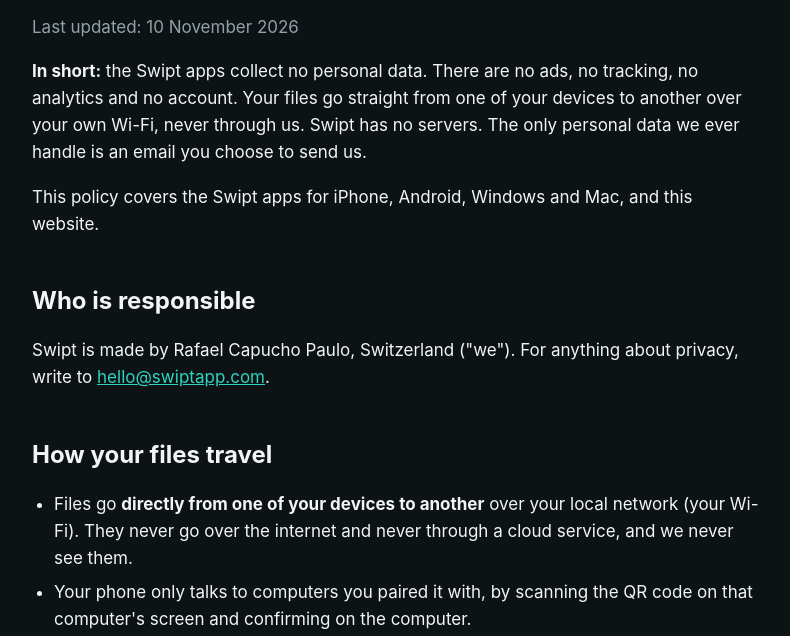
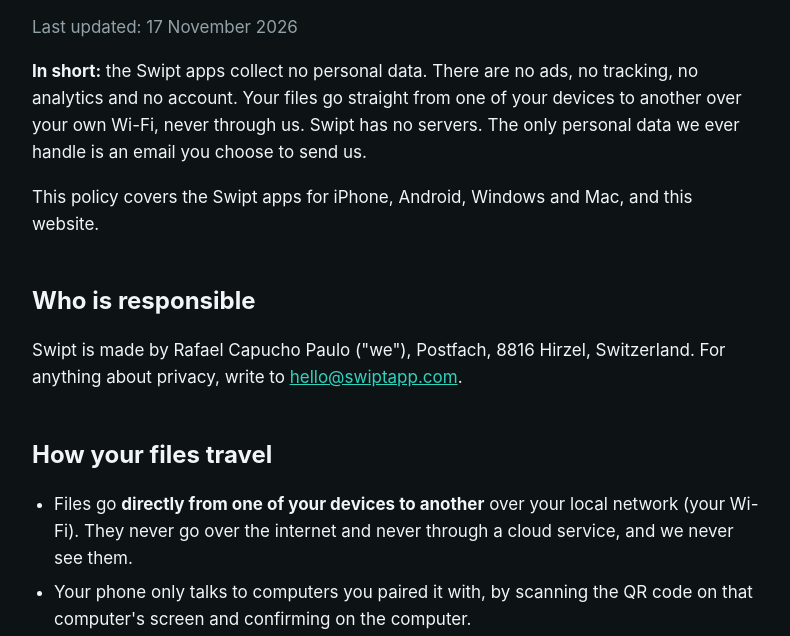
Before and after one commit to acesharksale/swiptapp.com, a plain HTML site: page privacy/index.html in a window 1280 px wide. Shown: the part 159-795 px from the top of the page, without its empty margins (244-1034 px from the left). Drawn offline with Linux system fonts and the light colour scheme.

Commit message:
Publish swiptapp.com (Swipt-Setup-1.0.0.exe)

```diff
--- a/privacy/index.html
+++ b/privacy/index.html
@@ -17,13 +17,13 @@
 
 <main><div class="wrap prose">
   <h1>Privacy policy</h1>
-  <p class="muted">Last updated: 10 November 2026</p>
+  <p class="muted">Last updated: 17 November 2026</p>
 
   <p><strong>In short:</strong> the Swipt apps collect no personal data. There are no ads, no tracking, no analytics and no account. Your files go straight from one of your devices to another over your own Wi-Fi, never through us. Swipt has no servers. The only personal data we ever handle is an email you choose to send us.</p>
   <p>This policy covers the Swipt apps for iPhone, Android, Windows and Mac, and this website.</p>
 
   <h2>Who is responsible</h2>
-  <p>Swipt is made by Rafael Capucho Paulo, Switzerland ("we"). For anything about privacy, write to <a href="mailto:hello@swiptapp.com">hello@swiptapp.com</a>.</p>
+  <p>Swipt is made by Rafael Capucho Paulo ("we"), Postfach, 8816 Hirzel, Switzerland. For anything about privacy, write to <a href="mailto:hello@swiptapp.com">hello@swiptapp.com</a>.</p>
 
   <h2>How your files travel</h2>
   <ul>
```
